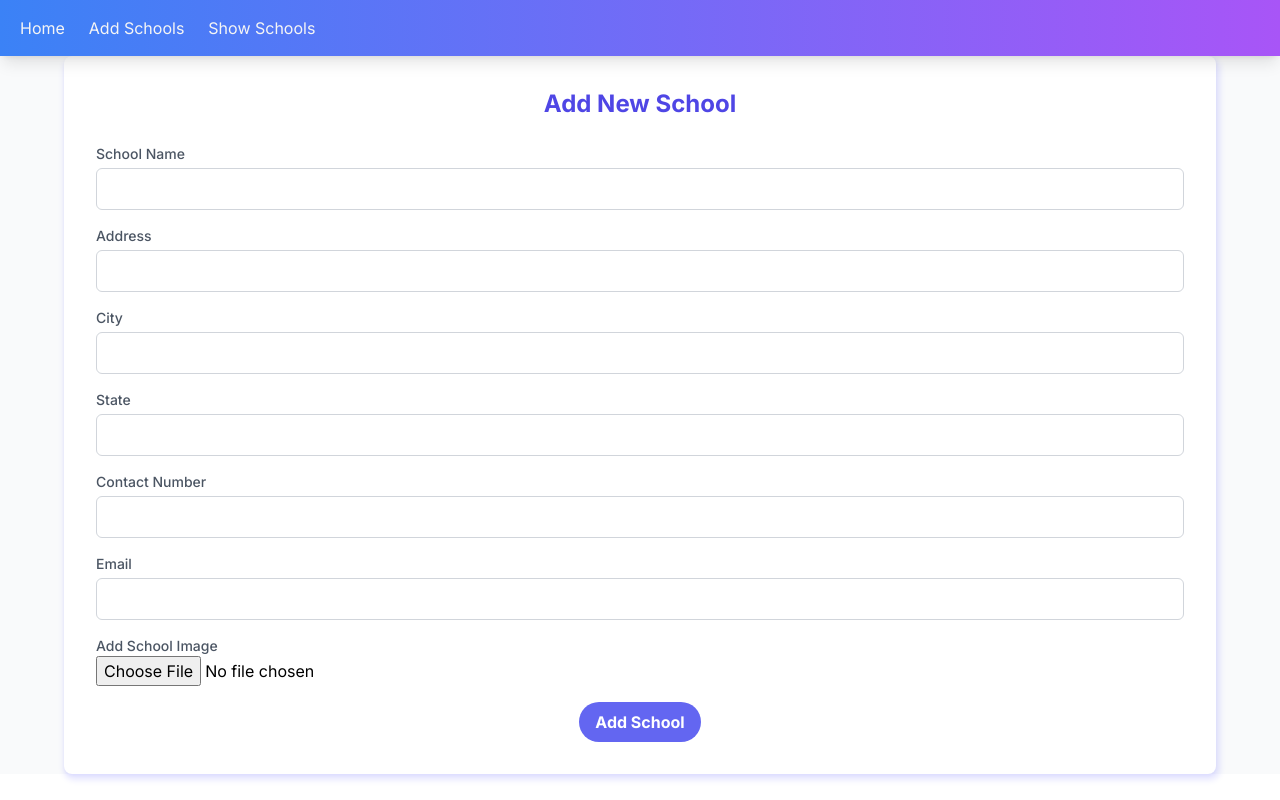
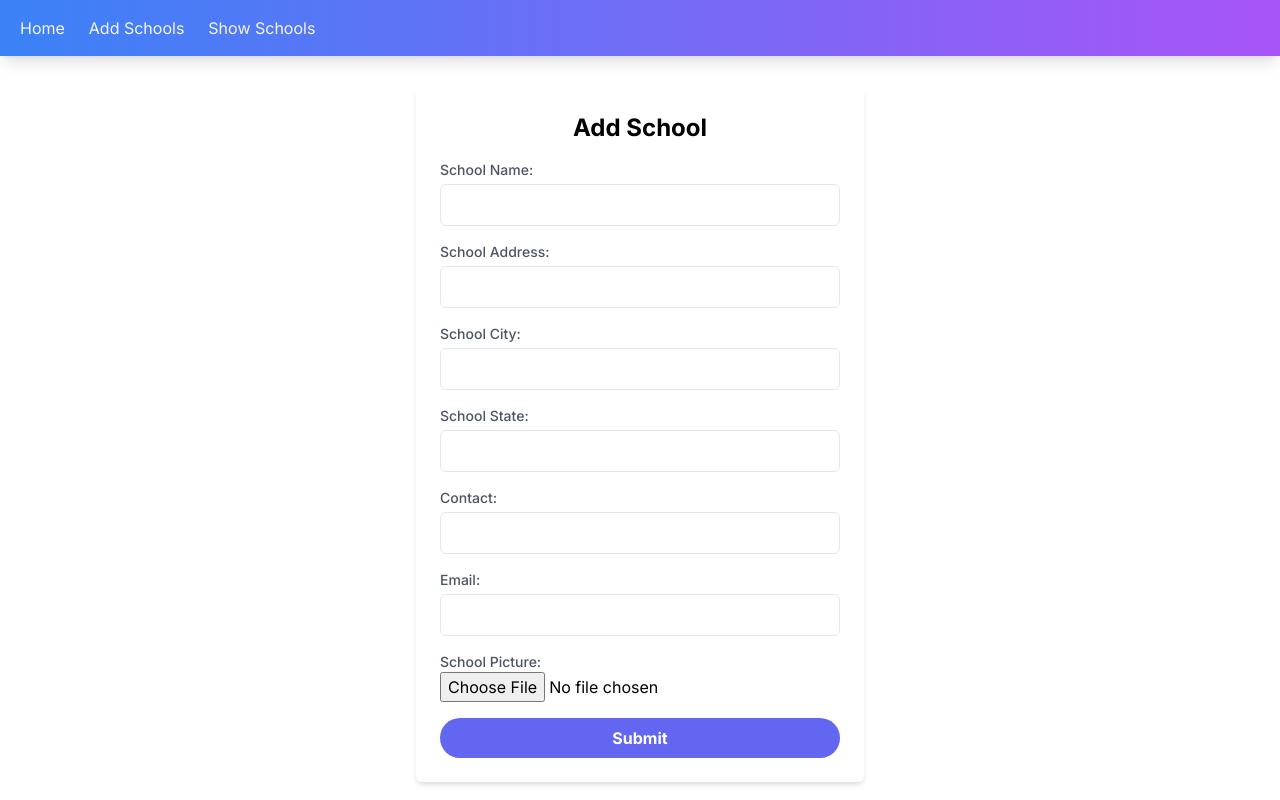
Before and after one commit to Tipu-Sultan/edunify, a Next.js app: page /addschools in a window 1280 px wide. Built offline with nearby package versions, Linux system fonts and the light colour scheme.

Commit message:
ok checkken

```diff
--- a/app/addschools/page.jsx
+++ b/app/addschools/page.jsx
@@ -1,17 +1,9 @@
-"use client";
-import React, { useState } from "react";
-import { useForm } from "react-hook-form";
-import { toast } from "react-toastify";
+'use client'
+import React, { useState } from 'react';
 import axios from 'axios';
 
 const page = () => {
-  const [loading, setLoading] = useState(false);
-  const {
-    register,
-    formState: { errors },
-    handleSubmit,
-  } = useForm({
-    defaultValues: {
+  const [formData, setFormData] = useState({
     name: '',
     address: '',
     city: '',
@@ -19,243 +11,167 @@ const page = () => {
     contact: '',
     email: '',
     file: '',
-    }
   });
 
-  const onSubmit = async (data) => {
-    const formData = new FormData();
-    formData.append("file", data.file[0]);
-    formData.append("name", data.name);
-    formData.append("address", data.address);
-    formData.append("city", data.city);
-    formData.append("state", data.state);
-    formData.append("contact", data.contact);
-    formData.append("email", data.email);
-    setLoading(true);
+  const handleInputChange = (e) => {
+    const { name, value } = e.target;
+    setFormData({ ...formData, [name]: value });
+  };
+
+  const handleFileChange = (e) => {
+    const file = e.target.files[0];
+    setFormData({ ...formData, file });
+  };
+
+const handleSubmit = async (e) => {
+  e.preventDefault();
+
+  // Create FormData object to handle file upload
+  const newFormData = new FormData();
+  newFormData.append('name', formData.name);
+  newFormData.append('address', formData.address);
+  newFormData.append('city', formData.city);
+  newFormData.append('state', formData.state);
+  newFormData.append('contact', formData.contact);
+  newFormData.append('email', formData.email);
+  newFormData.append('file', formData.file);
 
   try {
-      const response = await axios.post("https://mancode.onrender.com/api/addschool", formData);
+    // Make a POST request to the /api/addschool API
+    const response = await axios.post('/api/addschool', newFormData);
 
     if (response.status === 201) {
-        const result = response.data;
-        console.log("Data submitted successfully:", result.data);
-        toast.success(result.data.message);
-        setLoading(false);
+      console.log('School added successfully:', response.data);
+      // Reset form data if needed
+      setFormData({
+        name: '',
+        address: '',
+        city: '',
+        state: '',
+        contact: '',
+        email: '',
+        file: '',
+      });
     } else {
-        console.error("Failed to submit data:", response.statusText);
-        toast.error("Failed to submit data");
-        setLoading(false);
+      console.error('Failed to add school:', response.statusText);
     }
   } catch (error) {
-      console.error("Error submitting data:", error);
-      toast.error("Error submitting data");
-      setLoading(false);
+    console.error('Error adding school:', error);
   }
 };
 
 
   return (
-    <div className="min-h-md flex items-center justify-center bg-gray-50">
-      <div className="bg-white p-8 rounded-lg  max-w-6xl w-full shadow-blue">
-        <h1 className="text-2xl font-bold mb-6 text-center text-indigo-600">
-          Add New School
-        </h1>
-        <form onSubmit={handleSubmit(onSubmit)} encType="multipart/form-data">
-          {/* School Name */}
+    <div className="max-w-md mx-auto mt-8 p-6 bg-white rounded-md shadow-md">
+      <h2 className="text-2xl font-bold text-center mb-4">Add School</h2>
+      <form onSubmit={handleSubmit} encType="multipart/form-data">
         <div className="mb-4">
-            <label
-              htmlFor="name"
-              className="block text-sm font-medium text-gray-600"
-            >
-              School Name
+          <label htmlFor="name" className="block text-sm font-medium text-gray-600">
+            School Name:
           </label>
           <input
             type="text"
             id="name"
             name="name"
-              className={`mt-1 p-2 w-full border rounded-md ${
-                errors.name
-                  ? "border-red-500"
-                  : "border-gray-300 focus:border-indigo-500"
-              }`}
-              {...register("name", { required: true })}
+            value={formData.name}
+            onChange={handleInputChange}
+            className="mt-1 p-2 w-full border rounded-md focus:outline-none focus:border-indigo-500"
           />
-            {errors.name && (
-              <p className="text-red-500 mt-1">{errors.name.message}</p>
-            )}
         </div>
 
-          {/* Address */}
         <div className="mb-4">
-            <label
-              htmlFor="address"
-              className="block text-sm font-medium text-gray-600"
-            >
-              Address
+          <label htmlFor="address" className="block text-sm font-medium text-gray-600">
+            School Address:
           </label>
           <input
             type="text"
             id="address"
             name="address"
-              className={`mt-1 p-2 w-full border rounded-md ${
-                errors.address
-                  ? "border-red-500"
-                  : "border-gray-300 focus:border-indigo-500"
-              }`}
-              {...register("address", { required: true })}
+            value={formData.address}
+            onChange={handleInputChange}
+            className="mt-1 p-2 w-full border rounded-md focus:outline-none focus:border-indigo-500"
           />
-            {errors.address && (
-              <p className="text-red-500 mt-1">{errors.address.message}</p>
-            )}
         </div>
 
-          {/* City */}
         <div className="mb-4">
-            <label
-              htmlFor="city"
-              className="block text-sm font-medium text-gray-600"
-            >
-              City
+          <label htmlFor="city" className="block text-sm font-medium text-gray-600">
+            School City:
           </label>
           <input
             type="text"
             id="city"
             name="city"
-              className={`mt-1 p-2 w-full border rounded-md ${
-                errors.city
-                  ? "border-red-500"
-                  : "border-gray-300 focus:border-indigo-500"
-              }`}
-              {...register("city", { required: true })}
+            value={formData.city}
+            onChange={handleInputChange}
+            className="mt-1 p-2 w-full border rounded-md focus:outline-none focus:border-indigo-500"
           />
-            {errors.city && (
-              <p className="text-red-500 mt-1">{errors.city.message}</p>
-            )}
         </div>
 
-          {/* State */}
         <div className="mb-4">
-            <label
-              htmlFor="state"
-              className="block text-sm font-medium text-gray-600"
-            >
-              State
+          <label htmlFor="state" className="block text-sm font-medium text-gray-600">
+            School State:
           </label>
           <input
             type="text"
             id="state"
             name="state"
-              className={`mt-1 p-2 w-full border rounded-md ${
-                errors.state
-                  ? "border-red-500"
-                  : "border-gray-300 focus:border-indigo-500"
-              }`}
-              {...register("state", { required: true })}
+            value={formData.state}
+            onChange={handleInputChange}
+            className="mt-1 p-2 w-full border rounded-md focus:outline-none focus:border-indigo-500"
           />
-            {errors.state && (
-              <p className="text-red-500 mt-1">{errors.state.message}</p>
-            )}
         </div>
 
-          {/* Contact Number */}
         <div className="mb-4">
-            <label
-              htmlFor="contact"
-              className="block text-sm font-medium text-gray-600"
-            >
-              Contact Number
+          <label htmlFor="contact" className="block text-sm font-medium text-gray-600">
+            Contact:
           </label>
           <input
-              type="text"
+            type="tel"
             id="contact"
             name="contact"
-              className={`mt-1 p-2 w-full border rounded-md ${
-                errors.contact
-                  ? "border-red-500"
-                  : "border-gray-300 focus:border-indigo-500"
-              }`}
-              {...register("contact", {
-                pattern: {
-                  value: /^[0-9]{10}$/,
-                  message:
-                    "Invalid contact number. Please enter a 10-digit number.",
-                },
-              })}
+            value={formData.contact}
+            onChange={handleInputChange}
+            className="mt-1 p-2 w-full border rounded-md focus:outline-none focus:border-indigo-500"
           />
-            {errors.contact && (
-              <p className="text-red-500 mt-1">{errors.contact.message}</p>
-            )}
         </div>
 
-          {/* Email */}
         <div className="mb-4">
-            <label
-              htmlFor="email"
-              className="block text-sm font-medium text-gray-600"
-            >
-              Email
+          <label htmlFor="email" className="block text-sm font-medium text-gray-600">
+            Email:
           </label>
           <input
-              type="text"
+            type="email"
             id="email"
             name="email"
-              className={`mt-1 p-2 w-full border rounded-md ${
-                errors.email
-                  ? "border-red-500"
-                  : "border-gray-300 focus:border-indigo-500"
-              }`}
-              {...register("email", {
-                pattern: {
-                  value: /^[A-Z0-9._%+-]+@[A-Z0-9.-]+\.[A-Z]{2,4}$/i,
-                  message: "Enter a valid email address",
-                },
-              })}
+            value={formData.email}
+            onChange={handleInputChange}
+            className="mt-1 p-2 w-full border rounded-md focus:outline-none focus:border-indigo-500"
           />
-            {errors.email && (
-              <p className="text-red-500 mt-1">{errors.email.message}</p>
-            )}
         </div>
 
-          {/* Image Upload (File Input) */}
         <div className="mb-4">
-            <label
-              htmlFor="file"
-              className="block text-sm font-medium text-gray-600"
-            >
-              Add School Image
+          <label htmlFor="file" className="block text-sm font-medium text-gray-600">
+            School Picture:
           </label>
           <input
             type="file"
-              {...register("file", {
-                required: "Image is required",
-                validate: {
-                  validFileType: (value) => {
-                    const allowedFileTypes = [".jpg", ".jpeg", ".png"];
-                    const fileExtension = value[0].name
-                      .split(".")
-                      .pop()
-                      .toLowerCase();
-                    return allowedFileTypes.includes(`.${fileExtension}`);
-                  },
-                },
-              })}
+            id="file"
+            name="file"
+            onChange={handleFileChange}
             accept=".jpg, .jpeg, .png"
           />
-            {errors.file && (
-              <p className="text-red-500 mt-1">{errors.file.message}</p>
-            )}
         </div>
+
         {/* Submit Button */}
         <div className="text-center">
           <button
             type="submit"
-              className="bg-indigo-500 text-white py-2 px-4 rounded-full font-bold hover:bg-indigo-600 focus:outline-none focus:ring focus:border-indigo-300"
+            className="w-full bg-indigo-500 text-white py-2 px-4 rounded-full font-bold hover:bg-indigo-600 focus:outline-none focus:ring focus:border-indigo-300"
           >
-              {loading && loading ? "Please wait" : "Add School"}
+            Submit
           </button>
         </div>
       </form>
-      </div>
     </div>
   );
 };
```
Also changed, not shown: pages/api/addschool.js (+3 -4 lines). Lines whose indentation alone changed are shown as unchanged.
